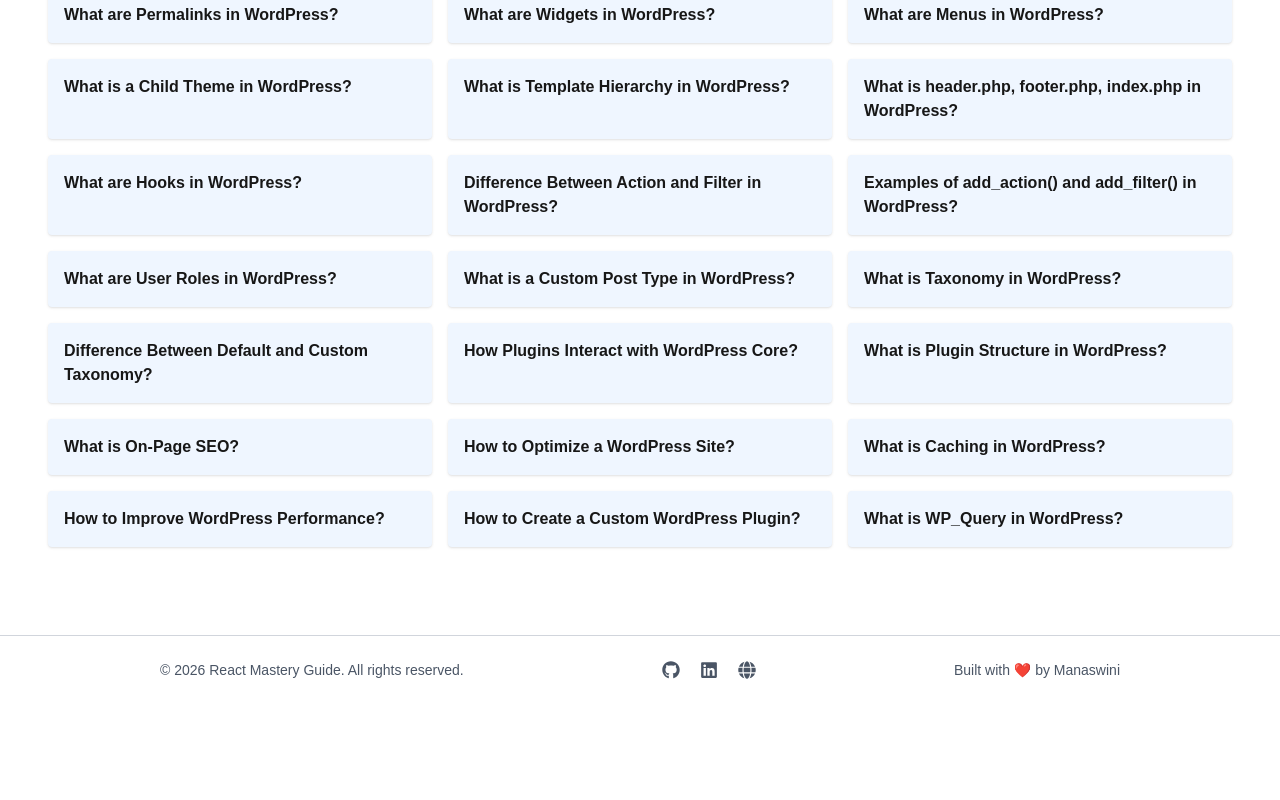
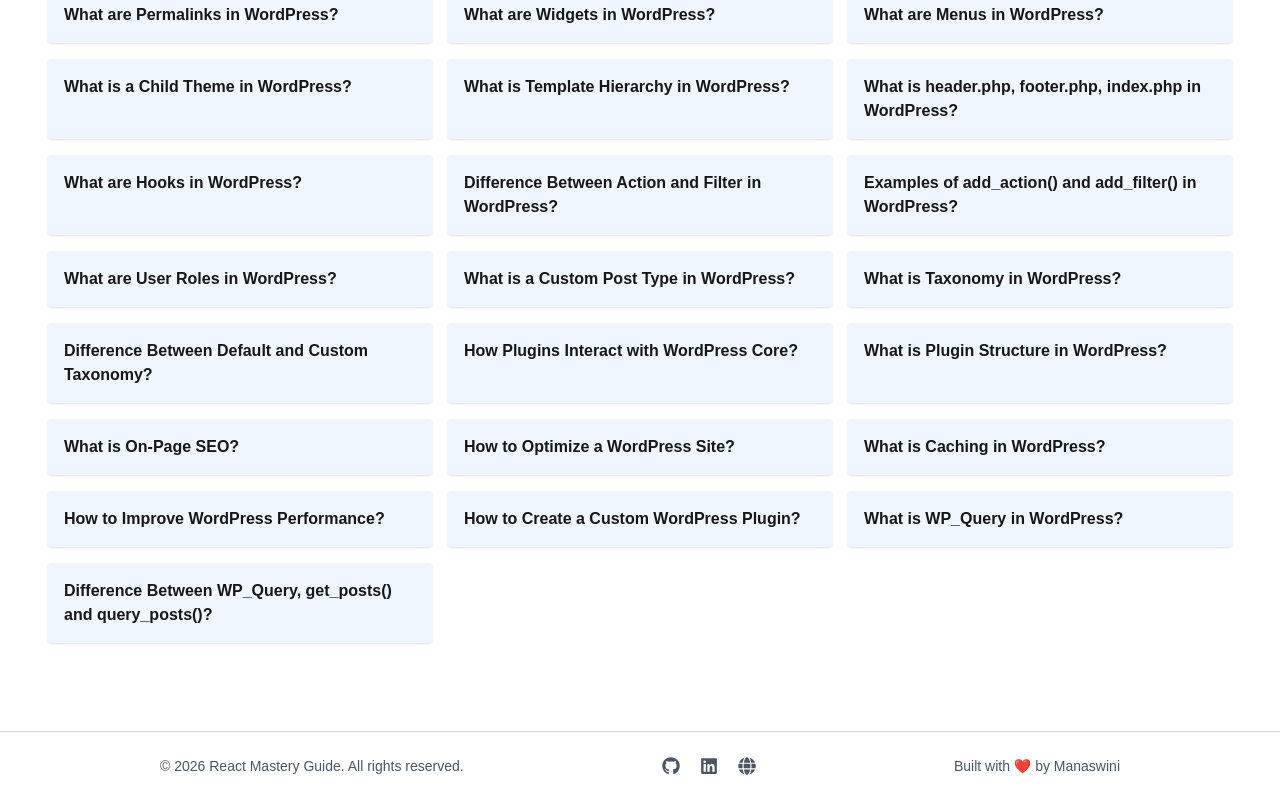
Before and after one commit to Monisasmal/WordPress-Concepts, a Next.js app: page /concepts in a window 1280 px wide. Shown: the part 790-1590 px from the top of the page. Before the commit the page ends 1494 px from the top, so only its background shows below. Built offline with nearby package versions, Linux system fonts and the light colour scheme.

Commit message:
first commit

```diff
--- a/src/app/concepts/page.tsx
+++ b/src/app/concepts/page.tsx
@@ -43,6 +43,7 @@ const concept = [
      {name: "How to Improve WordPress Performance?", path:"/concepts/ImproveWordPressPerformance"},
      {name: "How to Create a Custom WordPress Plugin?", path:"/concepts/CreateCustomPlugin"},
      {name: "What is WP_Query in WordPress?", path:"/concepts/WhatIsWPQuery"},
+     {name: "Difference Between WP_Query, get_posts() and query_posts()?", path:"/concepts/DifferenceBetweenQueries"},
 ];
 
 export default function Concepts(){
```
